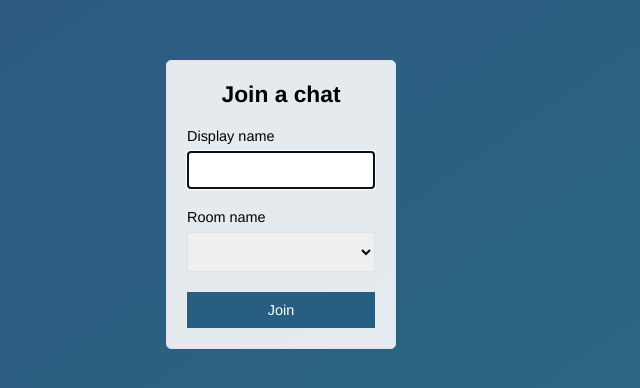
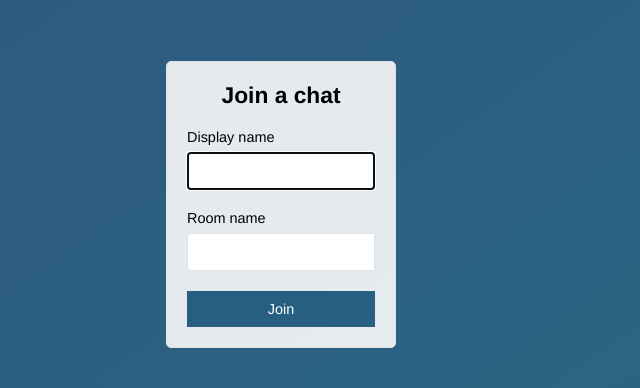
Before and after one commit to nishantbisen09/ChattApp, a website: page public/index.html in a window 1280 px wide. Shown: the part 196-584 px from the top of the page, without its empty margins (359-999 px from the left). Drawn offline with Linux system fonts and the light colour scheme.

Commit message:
final chat app

```diff
--- a/public/index.html
+++ b/public/index.html
@@ -18,9 +18,7 @@
       </div>
       <div class="form-field">
         <label>Room name</label>
-        <select id="room_id"  name="room">
-            <!-- <option></option> -->
-        </select>
+        <input type="text" name="room">
       </div>
       <div class="form-field">
         <button>Join</button>
```
